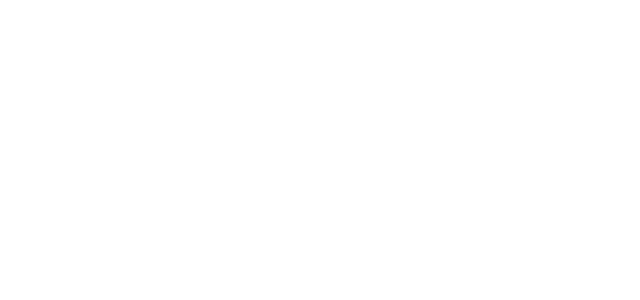
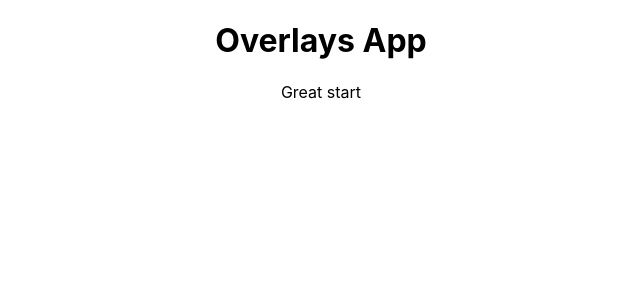
Before and after one commit to kraigwilliams/overlays-app, a React (Create React App) app: page / in a window 1280 px wide. Shown: the top 300 px of the page, without its empty margins (319-959 px from the left). Built offline with nearby package versions, Linux system fonts and the light colour scheme.

Commit message:
initial deploy to zeit

```diff
--- a/src/App.js
+++ b/src/App.js
@@ -2,9 +2,12 @@
 
 function App() {
   return (
+    <div>
+    <header><h1>Overlays App</h1></header>
     <main className='App'>
-      {/* content goes here */}
+    <p>Great start</p>
     </main>
+    </div>
   );
 }
 
--- a/src/index.css
+++ b/src/index.css
@@ -1,3 +1,6 @@
+*{
+  text-align: center;
+}
 body {
   margin: 0;
   font-family: -apple-system, BlinkMacSystemFont, 'Segoe UI', 'Roboto', 'Oxygen',
```
